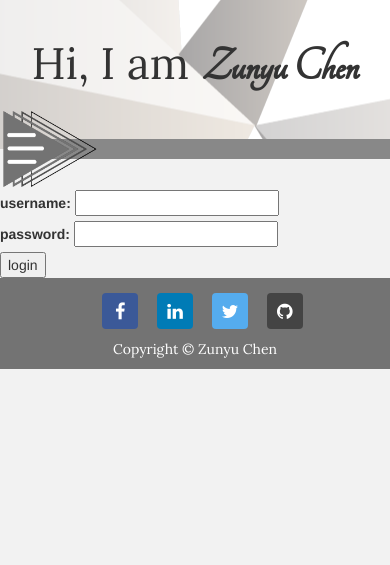
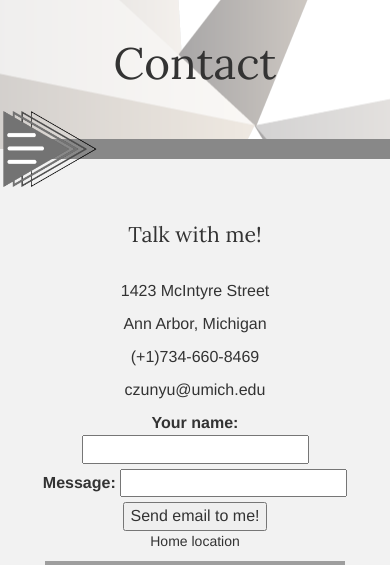
Before and after one commit to czunyu1993/portfolio-si539, a Python web app: template templates/contact.html in a window 390 px wide. Shown: the top 565 px of the page. Before the commit the page ends 369 px from the top, so only its background shows below. Run offline with Jinja, Linux system fonts and the light colour scheme; the template is opened without the code that fills it, so the values that code supplies are empty; some libraries are stand-ins or nearby versions; grey boxes are pictures that could not be loaded.

Commit message:
did some gallery, modified mobile view

```diff
--- a/static/mainstyle.css
+++ b/static/mainstyle.css
@@ -50,6 +50,7 @@ header {
 #large-header {display: block;}
 #tablet-carousel {display: none;}
 #tablet-self-intro {display: none;}
+#self-mobile {display: none;}
 
 
 .large-nav {
@@ -140,7 +141,6 @@ header {
   margin-right: auto;
   text-align: center;
   width: 70%;
-  height: 300px;
 }
 
 .hobby-content {
@@ -151,15 +151,46 @@ header {
   margin-right: auto;
 }
 
+.contact-content {
+  width: 80%;
+  margin-top: 50px;
+  margin-bottom: 50px;
+  margin-left: auto;
+  margin-right: auto;
+  text-align: center;
+}
+
 .home-content > p,
 .hobby-content > div > a > p,
-.project-content > p, .project-content > ul > li,  .project-content > ul > ul {
+.project-content > p, .project-content > ul > li,  .project-content > ul > ul,
+.contact-content > p {
   font-size: 16pt;
   font-family: "Lora";
 }
 
 .hobbyimg {
   height: 200px;
+}
+
+#contact-welcome {
+  text-align: center;
+  margin-bottom: 30px;
+}
+
+#contact-info {
+  font-size: 12pt;
+  display: inline-block;
+  vertical-align: top;
+}
+
+#map {
+  width: 300px;
+  height: 300px;
+}
+
+.mylocation {
+  display: inline-block;
+  margin-left: 10%;
 }
 
 /****** footer part - fullsize view ******/
@@ -238,6 +269,7 @@ footer {
   #large-header, #mobile-header {display: none;}
   #tablet-header {display: block;}
   #large-carouse {display: none;}
+  #tablet-heading-content > h1 {margin-top: 20px;}
 
   header {
     position: relative;
@@ -338,6 +370,9 @@ footer {
   #large-header, #tablet-header {display: none;}
   #mobile-header {display: block;}
   #large-carouse {display: none;}
+  #self-mobile {display: block; width: 80%}
+  #mobile-heading-content > h1 {margin-top: 20px;}
+  .mylocation {margin-left: 0px;}
 
   header {
     position: relative;
--- a/templates/contact.html
+++ b/templates/contact.html
@@ -1,25 +1,44 @@
 {% extends "templates/base.html" %}
 
 {% block large_heading %}
-<h2>Login</h2>
+<h1>Contact</h1>
+<style type="text/css">
+h1 {margin: 60px;}
+</style>
 {% endblock %}
 
 {% block tablet_heading %}
-<h1>Hi, I am <span id="myname">Zunyu Chen</span></h1>
+<h1>Contact</h1>
 {% endblock %}
 
 {% block mobile_heading %}
-<h1>Hi, I am <span id="myname">Zunyu Chen</span></h1>
+<h1>Contact</h1>
 {% endblock %}
 
 {% block large_carousel %}
 {% endblock %}
 
 {% block content %}
-<p>{{content}}</p>
-<form action = "/login" method = "post">
-	<label>username: <input type = "text" name = "name"></label><br>
-	<label>password: <input type = "password" name = "pw"></label><br>
-	<input type = "submit" value = "login">
-</form>
+
+<div class="contact-content">
+	<p id="contact-welcome">Talk with me!</p>
+	<div id="contact-info">
+		<p>1423 McIntyre Street</p>
+		<p>Ann Arbor, Michigan</p>
+		<p>(+1)734-660-8469</p>
+		<p>czunyu@umich.edu</p>
+
+		<form action = "/login" method = "post">
+			<label>Your name: <input type = "text" name = "name"></label><br>
+			<label>Message: <input type = "text" name = "pw"></label><br>
+			<input type = "submit" value = "Send email to me!">
+		</form>
+	</div>
+	<div class="mylocation">
+		<p>Home location</p>
+		<div id="map">
+			<iframe src="https://www.google.com/maps/embed?pb=!1m18!1m12!1m3!1d2951.048942400471!2d-83.71221887120117!3d42.29882109575965!2m3!1f0!2f0!3f0!3m2!1i1024!2i768!4f13.1!3m3!1m2!1s0x883cae82ce1476a3%3A0x315ce8775eb31864!2s1423+McIntyre+St%2C+Ann+Arbor%2C+MI+48105!5e0!3m2!1szh-CN!2sus!4v1459651686805" width="300" height="300" frameborder="0" style="border:0" allowfullscreen></iframe>
+		</div>
+	</div>
+</div>
 {% endblock %}
--- a/templates/index.html
+++ b/templates/index.html
@@ -83,8 +83,8 @@
 </section>
 
 <div class="home-content">
-<br><br><br>
-<p>Welcome to my website!</p><br>
-<p>This is Zunyu Chen. I am a current master student in Electrical and Computer Engineering at University of Michigan.</p>
+<p><br>Welcome to my website!<br><br></p>
+<p align="center"><img id="self-mobile" src="/img/self-mobile.png"><br></p>
+<p>This is Zunyu Chen. I am a current master student in Electrical and Computer Engineering at University of Michigan.<br><br></p>
 </div>
 {% endblock %}
--- a/templates/project.html
+++ b/templates/project.html
@@ -8,11 +8,11 @@ h1 {margin: 60px;}
 {% endblock %}
 
 {% block tablet_heading %}
-<h1>Hi, I am <span id="myname">Zunyu Chen</span></h1>
+<h1>Project</h1>
 {% endblock %}
 
 {% block mobile_heading %}
-<h1>Hi, I am <span id="myname">Zunyu Chen</span></h1>
+<h1>Project</h1>
 {% endblock %}
 
 {% block large_carousel %}
```
Also changed, not shown: templates/hobby.html (+6 -3 lines), img/self-mobile.png (added).
